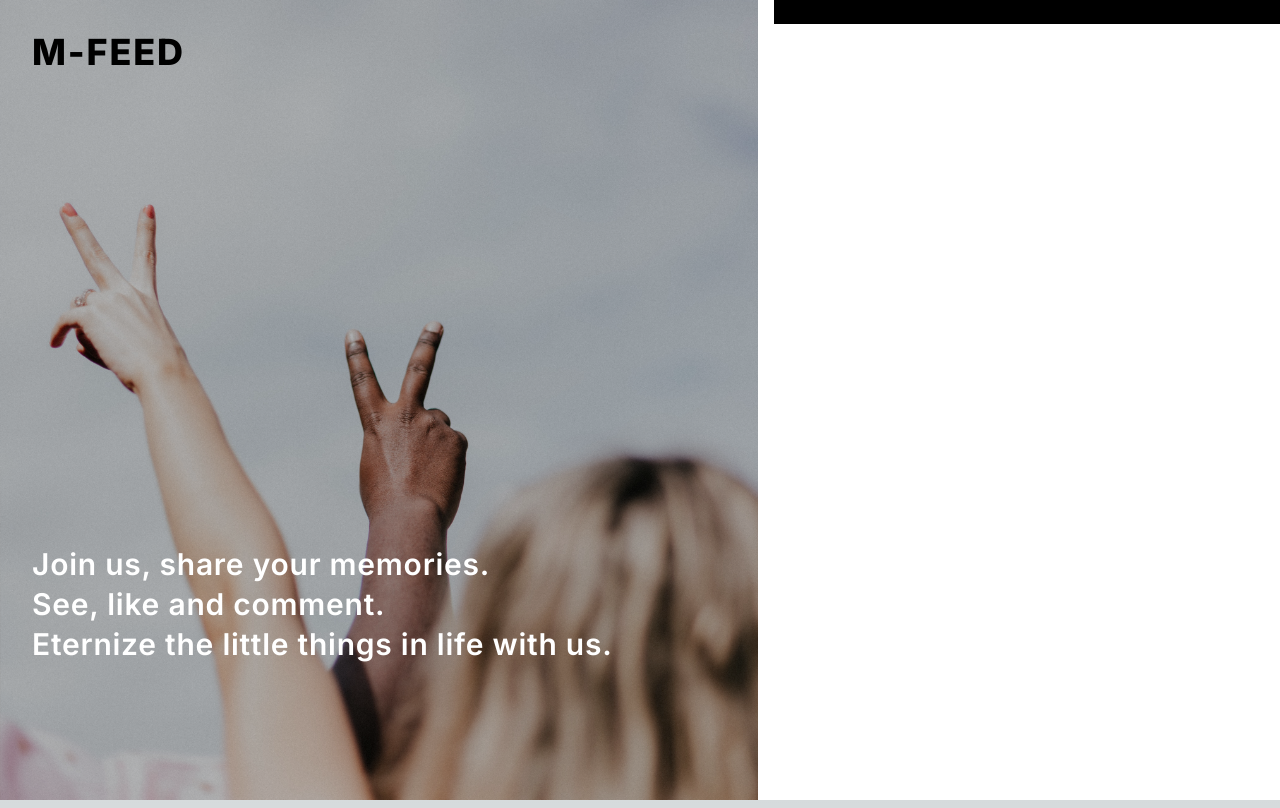
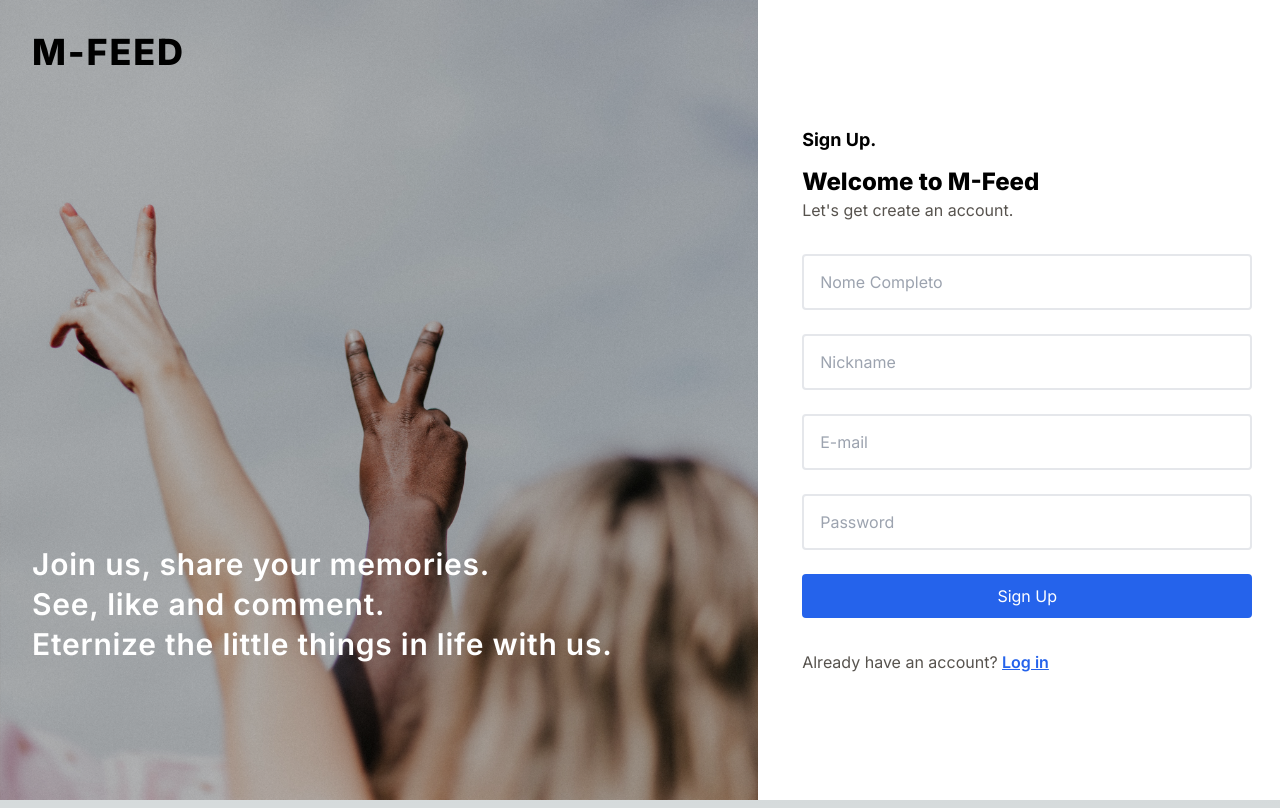
Before and after one commit to ma-molinari/m-feed-web, a Next.js app: page /register in a window 1280 px wide. Built offline with nearby package versions, Linux system fonts and the light colour scheme.

Commit message:
feat: create sign up layout

```diff
--- a/src/app/(auth)/login/page.tsx
+++ b/src/app/(auth)/login/page.tsx
@@ -14,11 +14,13 @@ const Login = () => {
         <p className="text-stone-600">
           Enter your credentials to access your account.
         </p>
-
-        <form className="flex flex-col w-full mt-8 space-y-6">
+        <form
+          className="flex flex-col w-full mt-8 space-y-6"
+          onSubmit={() => false}
+        >
           <TextField placeholder="E-mail" />
           <TextField placeholder="Password" type="password" />
-          <Button label="Continue" onClick={() => false} />
+          <Button label="Log in" onClick={() => false} />
         </form>
         <p className="mt-8 text-stone-600">
           Don't have an account?{" "}
--- a/src/app/(auth)/register/page.tsx
+++ b/src/app/(auth)/register/page.tsx
@@ -1,8 +1,36 @@
+"use client";
+
+import Link from "next/link";
+
+import Button from "@global-components/Button";
+import TextField from "@global-components/TextField";
+
 const Register = () => {
   return (
-    <main className="bg-primary">
-      <div>
-        <p>Hello Register!!!</p>
+    <main className="flex items-center justify-center w-full h-full p-4 text-black">
+      <div className="w-[450px]">
+        <h3 className="text-lg font-bold">Sign Up.</h3>
+        <h1 className="mt-3 text-2xl font-extrabold">Welcome to M-Feed</h1>
+        <p className="text-stone-600">Let's get create an account.</p>
+        <form
+          className="flex flex-col w-full mt-8 space-y-6"
+          onSubmit={() => false}
+        >
+          <TextField placeholder="Nome Completo" />
+          <TextField placeholder="Nickname" />
+          <TextField placeholder="E-mail" />
+          <TextField placeholder="Password" type="password" />
+          <Button label="Sign Up" onClick={() => false} />
+        </form>
+        <p className="mt-8 text-stone-600">
+          Already have an account?{" "}
+          <Link
+            href="/login"
+            className="font-semibold text-blue-600 underline hover:text-blue-700"
+          >
+            Log in
+          </Link>
+        </p>
       </div>
     </main>
   );
```
